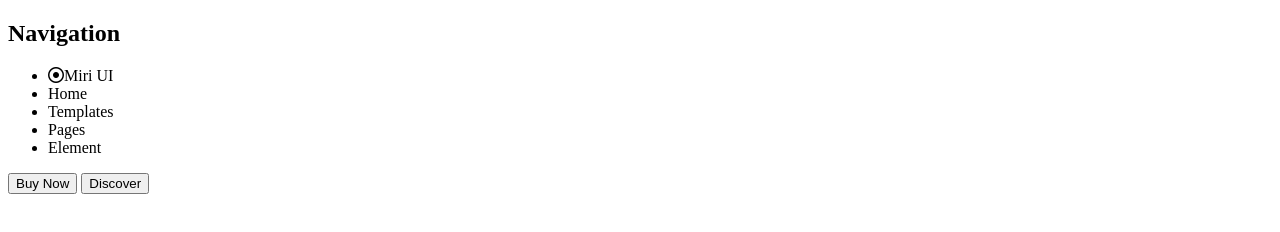
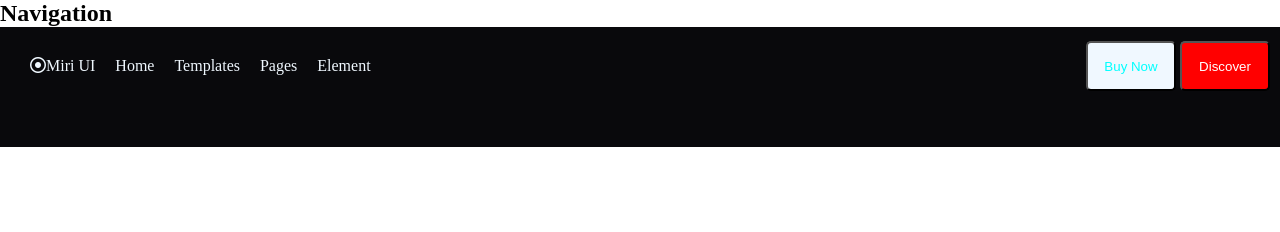
Before and after one commit to Suryadharshan2006/Header1, a plain HTML site: page index.html in a window 1280 px wide. Drawn offline with Linux system fonts and the light colour scheme.

Commit message:
Update index.html

```diff
--- a/index.html
+++ b/index.html
@@ -6,7 +6,7 @@
     <meta http-equiv="X-UA-Compatible" content="IE=edge">
     <meta name="viewport" content="width=device-width, initial-scale=1.0">
     <title>NAVIGATION</title>
-    <link rel="stylesheet" href="style01.css">
+    <link rel="stylesheet" href="style.css">
     <link rel="stylesheet" href="https://cdnjs.cloudflare.com/ajax/libs/font-awesome/6.4.0/css/all.min.css">
 
 </head>
```
